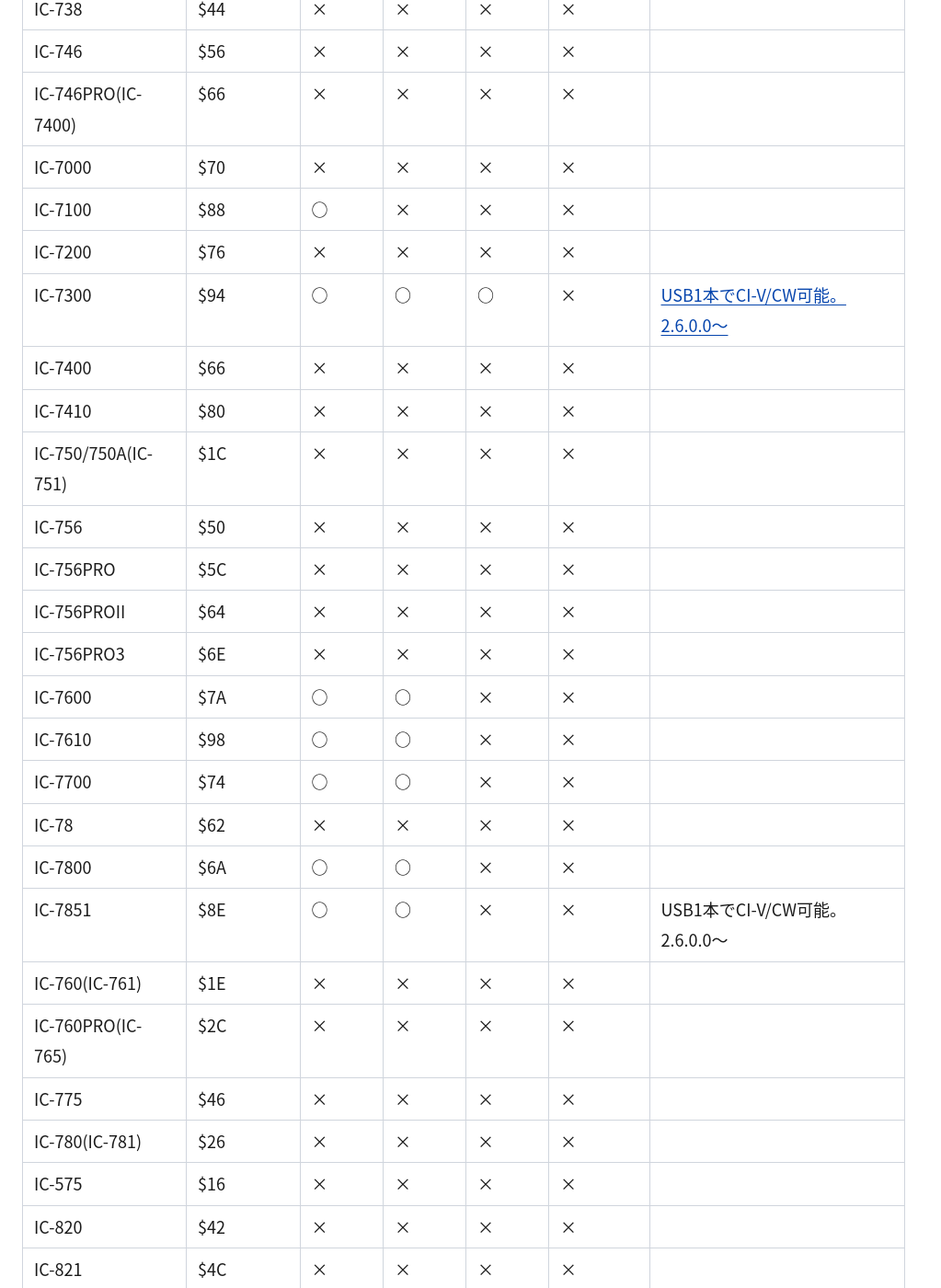
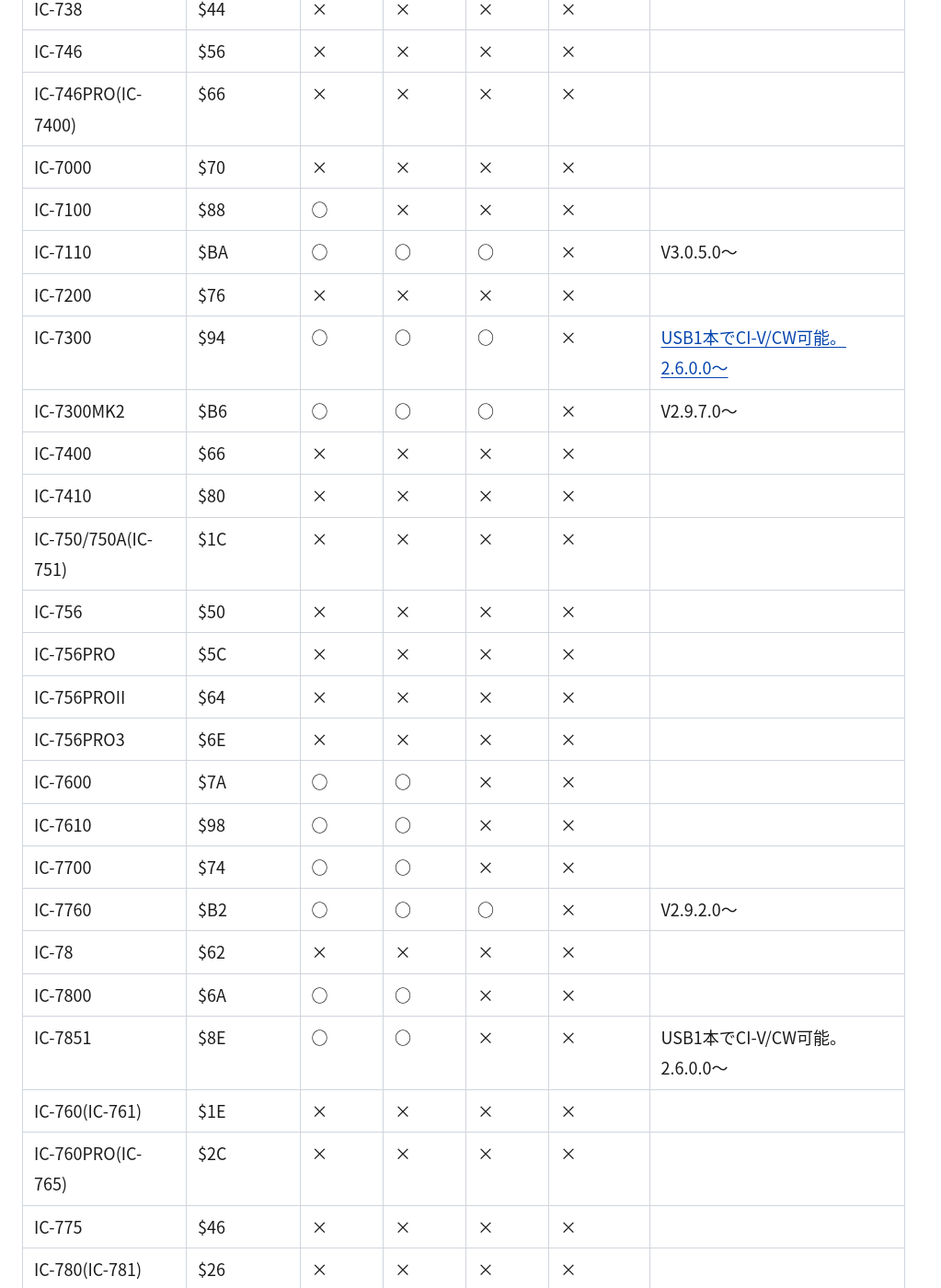
Before and after one commit to nextzlog/use.zlog.org, a Jekyll site: the page built from manual/リグコントロール.md, in a window 1280 px wide and 1400 px high, scrolled down 5177 px. Shown: the whole window at 92% size, without its empty margins (0-1023 px from the left). Built offline with Jekyll 4.4.1, drawn with Linux system fonts in a browser that asks for light colours; some of the changed text lies outside the part shown.

Commit message:
Update リグコントロール.md

```diff
--- a/manual/リグコントロール.md
+++ b/manual/リグコントロール.md
@@ -124,8 +124,10 @@ RIT Clear機能は実装されていません。
 |IC-746PRO(IC-7400)|$66|×|×|×|×|
 |IC-7000|$70|×|×|×|×|
 |IC-7100|$88|○|×|×|×|
+|IC-7110|$BA|○|○|○|×|V3.0.5.0～|
 |IC-7200|$76|×|×|×|×|
 |IC-7300|$94|○|○|○|×|[USB1本でCI-V/CW可能。2.6.0.0～](ic7300.html)|
+|IC-7300MK2|$B6|○|○|○|×|V2.9.7.0～|
 |IC-7400|$66|×|×|×|×|
 |IC-7410|$80|×|×|×|×|
 |IC-750/750A(IC-751)|$1C|×|×|×|×|
@@ -136,6 +138,7 @@ RIT Clear機能は実装されていません。
 |IC-7600|$7A|○|○|×|×|
 |IC-7610|$98|○|○|×|×|
 |IC-7700|$74|○|○|×|×|
+|IC-7760|$B2|○|○|○|×|V2.9.2.0～|
 |IC-78|$62|×|×|×|×|
 |IC-7800|$6A|○|○|×|×|
 |IC-7851|$8E|○|○|×|×|USB1本でCI-V/CW可能。2.6.0.0～|
@@ -157,6 +160,7 @@ RIT Clear機能は実装されていません。
 |IC-9700|$A2|○|×|○|×|[USB1本でCI-V/CW可能(2022/09確認)](ic9700.html)|
 |IC-1271|$24|×|×|×|×|
 |IC-1275|$18|×|×|×|×|
+|IC-2730|$90|×|×|×|×|V3.0.4.0～|
 
 協力：7M4KSC, JS2FVO
 
@@ -181,7 +185,8 @@ TS-480についてはマニュアルが入手できていないので、上記
 | ---- | ---- | --- | --- | --- | --- |
 |TS-690/450|2.4.0.0|未テスト:TS-140/680|×|×||
 |TS-570|2.5.0.0||×|×|1.9M-50M|
-|TS-590/890|2.5.0.0||○|×|1.9M-50M,ANT1-2|
+|TS-590|2.5.0.0||○|×|1.9M-50M,ANT1-2|
+|TS-890|2.5.0.0||○|×|1.9M-50M,ANT1-2|
 |TS-990|2.5.0.0,2.8.5.0||○|×|1.9M-50M,ANT1-4|
 |TS-850|2.4.0.0|確認済み:TS-950<br>未テスト:TS-870/940|×|×||
 |TS-790|2.4.0.0|未テスト:TS-711/811|×|×||
```
